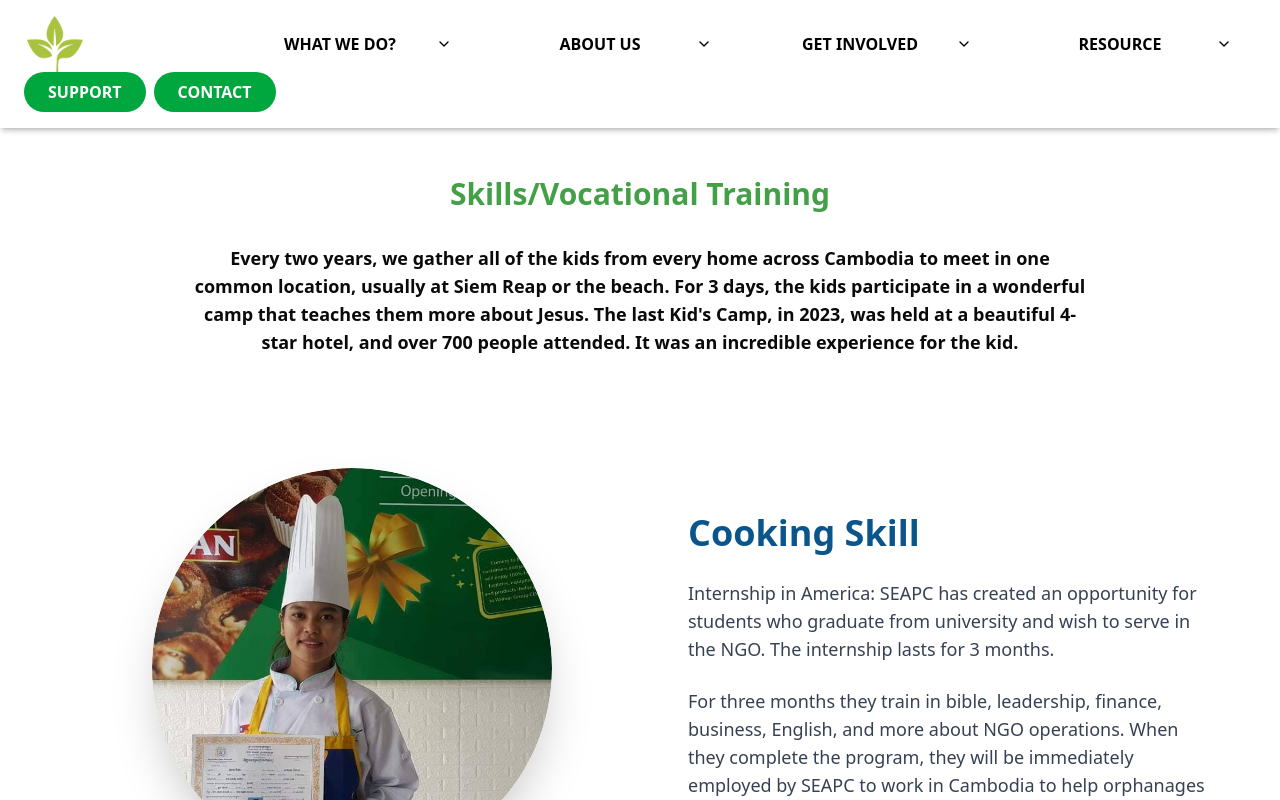
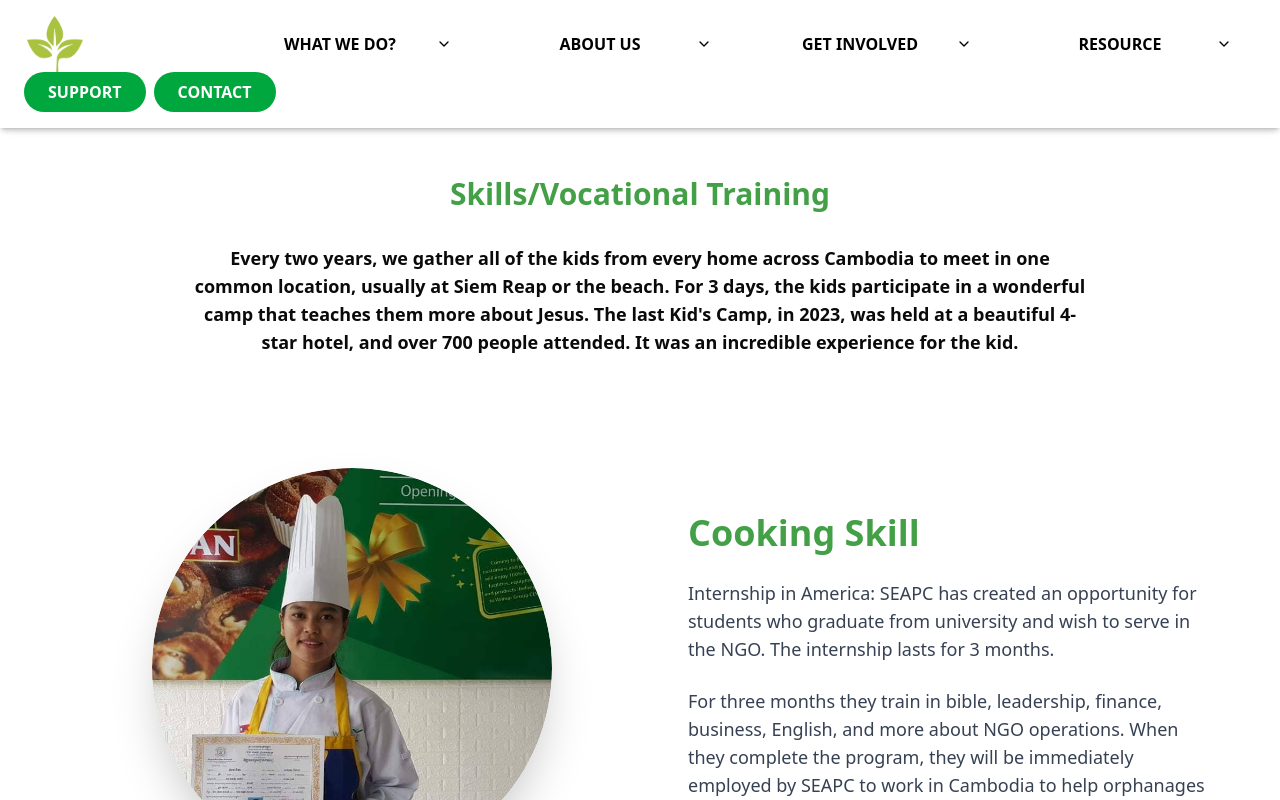
Before and after one commit to ChhunlinOn/NHO-Organization-test, a Next.js app: page /page/WhatWeDo/skill in a window 1280 px wide. Shown: the top 800 px of the page. Built offline with nearby package versions, Linux system fonts and the light colour scheme.

Commit message:
push code

```diff
--- a/src/app/page/WhatWeDo/skill/page.tsx
+++ b/src/app/page/WhatWeDo/skill/page.tsx
@@ -47,7 +47,7 @@ export default function SkillsVocationalTraining() {
 
         {/* Right side - Text content */}
         <div className="w-full lg:w-1/2 space-y-6">
-          <h2 className="text-3xl md:text-4xl font-bold text-[#0A558C] leading-tight">
+          <h2 className="text-3xl md:text-4xl font-bold text-[#43A047] leading-tight">
             Cooking Skill
           </h2>
 
```
